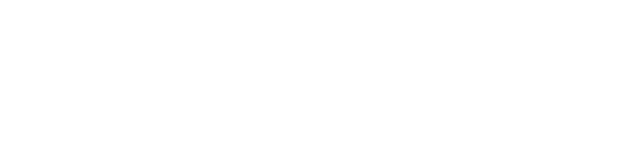
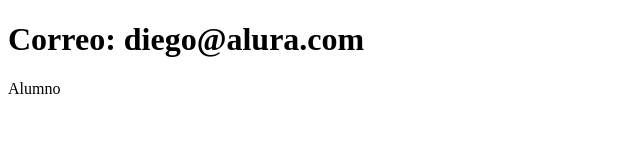
Before and after one commit to Alejandrotoro027/empezando, a plain HTML site: page contacto.html in a window 1280 px wide. Shown: the whole page, without its empty margins (0-640 px from the left). Drawn offline with Linux system fonts and the light colour scheme.

Commit message:
Actualiza el contacto

```diff
--- a/contacto.html
+++ b/contacto.html
@@ -6,6 +6,7 @@
     <title>Contactto</title>
 </head>
 <body>
-    <h1></h1>
+    <h1>Correo: diego@alura.com</h1>
+        <p>Alumno</p>
 </body>
 </html>
```
